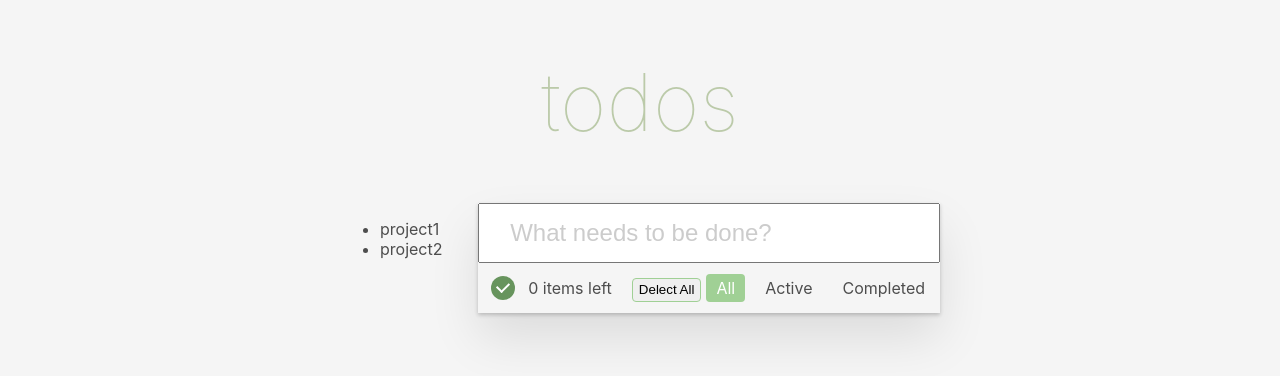
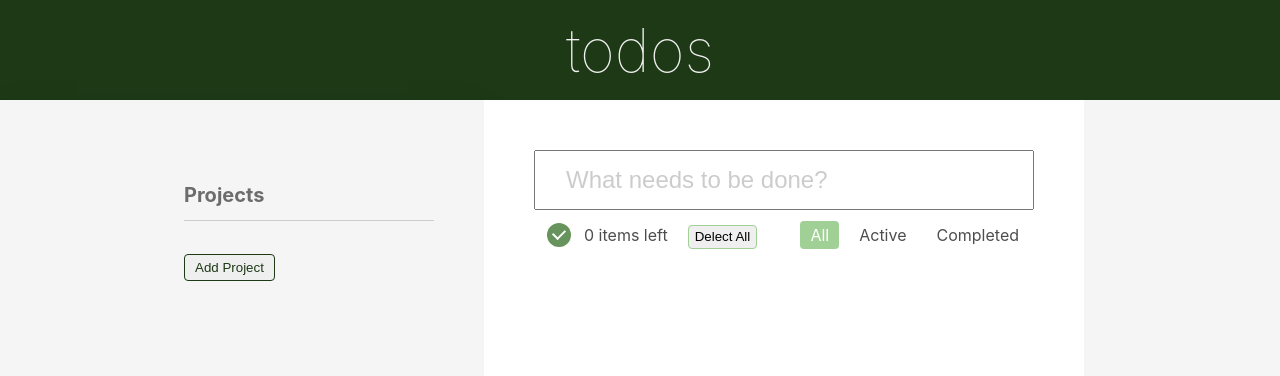
Before and after one commit to sunxxxx/react-todolist, a React (Create React App) app: page / in a window 1280 px wide. Shown: the top 376 px of the page. Built offline with nearby package versions, Linux system fonts and the light colour scheme.

Commit message:
add projects

```diff
--- a/src/App.css
+++ b/src/App.css
@@ -1,16 +1,15 @@
-.App {
-  width: 600px;
-}
-
 header{
   text-align: center;
 }
 
 h1{
-  font-size: 80px;
-  line-height: 1.2;
+  font-size: 60px;
+  line-height: 1;
   font-weight: lighter;
-  color:#8ba56a8c
+  color:#f0f0f0;
+  padding: 20px 0;
+  background-color: #1d3916;
+  margin: 0
 }
 
 .App-header {
@@ -28,15 +27,94 @@ h1{
   color: #61dafb;
 }
 
+.container{
+  display: flex;
+  background-color: #f5f5f5;
+}
+
+.projectBox{
+  float: left;
+  width: 30%;
+  height: calc(100vh - 200px);
+  padding: 50px;
+  box-shadow: 0 2px 4px 0 rgba(0, 0, 0, 0.2), 0 25px 50px 0 rgba(0, 0, 0, 0.1);
+}
+
 .project{
-  float: left;
+  width: 250px;
+  float: right;
+  list-style: none;
+  font-size: 16px;
+  line-height: 50px;
+  margin: 0;
+  cursor: pointer;
+  color: #6c6c6c;
+}
+
+.project h5{
+  font-size: 20px;
+  line-height: 50px;
+  border-bottom: 1px solid #ccc;
+  margin: 20px 0;
+}
+
+.project li{
+  padding: 0 10px;
+}
+
+
+.project li:hover,.project_active{
+  color: #1d3916;
+  background: #fff;
+}
+
+/* .add_project::before{
+  content: '+';
+  width: 20px;
+  height: 20px;
+  background: #1d3916;
+  display: block;
+  color: #fff
+} */
+
+
+.add_project_input{
+  width: 100%;
+  line-height: 24px;
+  padding: 0 10px;
+  box-sizing: border-box
+}
+
+.add_project_btn{
+  padding: 5px 10px;
+  border:1px solid #1d3916;
+  color: #1d3916;
+  border-radius: 4px;
+  transition: all .5s;
+  cursor: pointer;
+}
+
+.add_project_btn:hover{
+  background: #1d3916;
+  color: #fff
+}
+
+.add_project_btn:active,.add_project_btn:focus{
+  outline: none
 }
 
 
 
+
+
+
+
 .Box{
-  box-shadow: 0 2px 4px 0 rgba(0, 0, 0, 0.2), 0 25px 50px 0 rgba(0, 0, 0, 0.1);
-  float: right;
+  /* box-shadow: 0 2px 4px 0 rgba(0, 0, 0, 0.2), 0 25px 50px 0 rgba(0, 0, 0, 0.1); */
+  float: left;
+  padding: 50px;
+  min-width: 500px;
+  background: #fff;
 }
 
 
--- a/src/App.js
+++ b/src/App.js
@@ -10,28 +10,45 @@ class App extends React.Component {
     super();
     this.state = {
       list: [],
-      allList: [],
+      toDoList:[],
       activeLable: 0,
       itemId:0,
-      allChecked: false
+      allChecked: false,
+      projects:[],
+      projectIndex: 0,
+      showAddInput: false
     };
   }
 
   componentWillMount(){
-    const toDoList = window.localStorage.getItem('toDoList') || '[]';
+    const toDoList = window.localStorage.getItem('toDoList') || "[]";
+    const projects = window.localStorage.getItem('projects') || "[]";
     const itemId = window.localStorage.getItem('itemId') || 0;
-    this.setState(
-		  {
-            list: JSON.parse(toDoList),
-            allList: JSON.parse(toDoList),
-            itemId: JSON.parse(itemId)
+    var list
+    if((JSON.parse(toDoList))[this.state.projectIndex] != null){
+      list = (JSON.parse(toDoList))[this.state.projectIndex]
+    }else{
+      list = new Array()
     }
-	  );
+
+    this.setState({
+      list: list,
+      toDoList: JSON.parse(toDoList),
+      itemId: JSON.parse(itemId),
+      projects: JSON.parse(projects)
+    });
+
   }
 
   componentDidMount(){
     let allChecked = this.state.list.every( item => item.checked === true)
-    this.setState({allChecked:allChecked},()=>{})
+    this.setState({allChecked:allChecked})
+    console.log(this.state.list)
+  }
+
+  componentDidUpdate(){
+    window.localStorage.setItem('toDoList', JSON.stringify(this.state.toDoList));
+    window.localStorage.setItem('itemId', JSON.stringify(this.state.itemId));
   }
 
   isAllChecked(data){
@@ -45,19 +62,23 @@ class App extends React.Component {
         value:e.target.value,
         checked: false
       }
-
+      if(this.state.list){
       let itemExist = this.state.list.some( item => item.value === newItem.value)
-      if(!itemExist){
+        if(!itemExist && this.state.list){
           var itemId = this.state.itemId+1
+          var allList
+          if(this.state.toDoList[this.state.projectIndex]){
+            allList = this.state.toDoList[this.state.projectIndex]
+          }else{
+            allList = this.state.toDoList[this.state.projectIndex] = new Array()
+          }
+          allList.push(newItem)
 
           this.setState({
-          allList:[...this.state.allList,newItem],
+            toDoList:this.state.toDoList,
             list:[...this.state.list,newItem],
             itemId: itemId,
             allChecked: false
-        },()=>{
-          window.localStorage.setItem('toDoList', JSON.stringify(this.state.allList));
-          window.localStorage.setItem('itemId', JSON.stringify(this.state.itemId));
           })
 
           // if(this.state.activeLable === '1'){
@@ -69,50 +90,47 @@ class App extends React.Component {
           }
         }
       }
+  }
 
 
   changeAll(){
-    let allChecked = this.state.allList.every( item => item.checked === true)
+    let allChecked = this.state.toDoList[this.state.projectIndex].every( item => item.checked === true)
     this.setState({
-      list:this.state.allList,
+      list:this.state.toDoList[this.state.projectIndex],
       activeLable:0,
       allChecked:allChecked
-    },()=>{})
+    })
   }
 
   changeActive(){
-    let activeList = this.state.allList.filter(todo=>!todo.checked)
+    let activeList = this.state.toDoList[this.state.projectIndex].filter(todo=>!todo.checked)
     this.setState({
       activeLable:1,
       list:activeList,
       allChecked: false,
-    },()=>{})
+    })
   }
 
   changeCompleted(){
-    let completedList = this.state.allList.filter(todo=>todo.checked);
+    let completedList = this.state.toDoList[this.state.projectIndex].filter(todo=>todo.checked);
     this.setState({
       activeLable:2,
       list:completedList,
       allChecked: false,
-    },()=>{})
+    })
   }
 
 
   allChecked = (e) => {
     if(this.state.activeLable === 1){
       this.setState({
-        allList: this.state.allList.map((item) => ({...item, 'checked': true})),
+        allList: this.state.toDoList[this.state.projectIndex].map((item) => ({...item, 'checked': true})),
         list: []
-      },()=>{
-        window.localStorage.setItem('toDoList', JSON.stringify(this.state.allList));
       })
     }else if(this.state.activeLable === 2){
       this.setState({
-        allList: this.state.allList.map((item) => ({...item, 'checked': false})),
+        allList: this.state.toDoList[this.state.projectIndex].map((item) => ({...item, 'checked': false})),
         list: []
-      },()=>{
-        window.localStorage.setItem('toDoList', JSON.stringify(this.state.allList));
       })
     }else{
       if(this.state.list.length>0){
@@ -126,23 +144,69 @@ class App extends React.Component {
           allChecked = false
         }
 
+        let todoList = this.state.toDoList;
+        let project = todoList[this.state.projectIndex]
+        console.log(project)
+        project.map((item)=>({...item,'checked': allChecked}))
+
+        for(let i=0;i<project.length;i++){
+          project[i].checked = allChecked
+        }
+        console.log(project)
+
         this.setState({
             list: this.state.list.map((item) => ({...item, 'checked': allChecked})),
-            allChecked: allChecked
+            allChecked: allChecked,
+            toDoList: todoList
         },()=>{
-          window.localStorage.setItem('toDoList', JSON.stringify(this.state.list));
+          console.log(this.state.toDoList)
         })
+
+      }
     }
   }
 
+  delectAll(){
+    let todoList = this.state.toDoList;
+    todoList[this.state.projectIndex]=[]
+
+    this.setState({
+        list:[],
+        toDoList: todoList,
+    })
   }
 
-  delectAll(){
+  addProject(){
+    this.setState({showAddInput: true})
+  }
+
+  changeProject(index){
     this.setState({
-        list:[],
-        allList: [],
+      projectIndex:index,
+      list: this.state.toDoList[this.state.projectIndex]
     })
-    window.localStorage.setItem('toDoList', []);
+  }
+
+  newProject(e){
+    let length = this.state.projects.length
+    let newItem = {
+      id: length,
+      value:e.target.value,
+    }
+
+    let projectExist = this.state.projects.some( item => item.value === newItem.value)
+    if(!projectExist){
+      if(window.event.keyCode === 13 && e.target.value){
+        this.setState({
+          showAddInput: false,
+          projects:[...this.state.projects,newItem]
+        },()=>{
+          window.localStorage.setItem('projects', JSON.stringify(this.state.projects));
+        })
+      }
+    }else{
+      console.log("project exist!")
+    }
   }
 
   render(){
@@ -154,10 +218,18 @@ class App extends React.Component {
           </h1>
         </header>
         <div className="container">
-            <div className="project">
-                <ul>
-                    <li>project1</li>
-                    <li>project2</li>
+            <div className="projectBox">
+              <ul className="project">
+              <h5>Projects</h5>
+                {this.state.projects.map((project,index) => (
+                  <li key={project.id} onClick={this.changeProject.bind(this,index)} className={this.state.projectIndex === index ? "project_active":""}>{project.value}</li>
+                ))}
+                {this.state.showAddInput &&
+                  <input className="add_project_input" placeholder="Add Your Project" onKeyDown={this.newProject.bind(this)} />
+                }
+                {!this.state.showAddInput &&
+                  <button onClick={this.addProject.bind(this)} className="add_project_btn">Add Project</button>
+                }
               </ul>
             </div>
             <div className="Box">
@@ -167,20 +239,22 @@ class App extends React.Component {
                 </div>
 
 
-                <ListItem allList={this.state.allList} list={this.state.list} activeLable={this.state.activeLable} changeActive={this.changeActive} changeCompleted={this.changeCompleted} isAllChecked={this.isAllChecked.bind(this)} />
+                <ListItem allList={this.state.toDoList[this.state.projectIndex]} projectIndex={this.state.projectIndex} list={this.state.list} activeLable={this.state.activeLable} changeActive={this.changeActive} changeCompleted={this.changeCompleted} isAllChecked={this.isAllChecked.bind(this)} />
 
 
                 <footer>
                     <input className="checked left" type="checkbox" onChange={(e)=>this.allChecked(e)} checked={this.state.allChecked}  />
+                    {this.state.list &&
                       <div className="left">{this.state.list.length} items left</div>
+                    }
 
                     { this.state.allChecked &&
                     <button className="delect_btn" onClick={this.delectAll.bind(this)}>Delect All</button>
                     }
                     <div className="btns right">
-                        <div className={this.state.activeLable === 0 ? 'activeBtn':''} onClick={this.changeAll.bind(this)}>All</div>
-                        <div className={this.state.activeLable === 1 ? 'activeBtn':''} onClick={this.changeActive.bind(this)}>Active</div>
-                        <div className={this.state.activeLable === 2 ? 'activeBtn':''} onClick={this.changeCompleted.bind(this)}>Completed</div>
+                        <div className={this.state.activeLable === 0 ? "activeBtn":""} onClick={this.changeAll.bind(this)}>All</div>
+                        <div className={this.state.activeLable === 1 ? "activeBtn":""} onClick={this.changeActive.bind(this)}>Active</div>
+                        <div className={this.state.activeLable === 2 ? "activeBtn":""} onClick={this.changeCompleted.bind(this)}>Completed</div>
                     </div>
                 </footer>
             </div>
--- a/src/index.css
+++ b/src/index.css
@@ -5,7 +5,6 @@ body {
     sans-serif;
   -webkit-font-smoothing: antialiased;
   -moz-osx-font-smoothing: grayscale;
-  background-color: #f5f5f5;
   color: #4d4d4d;
 }
 
@@ -14,8 +13,8 @@ code {
     monospace;
 }
 
-#root{
+/* #root{
   display: flex;
   justify-content: center;
   align-items: center;
-}
+} */
```
Also changed, not shown: src/listItem.js (+4 -4 lines). Lines whose indentation alone changed are shown as unchanged.
